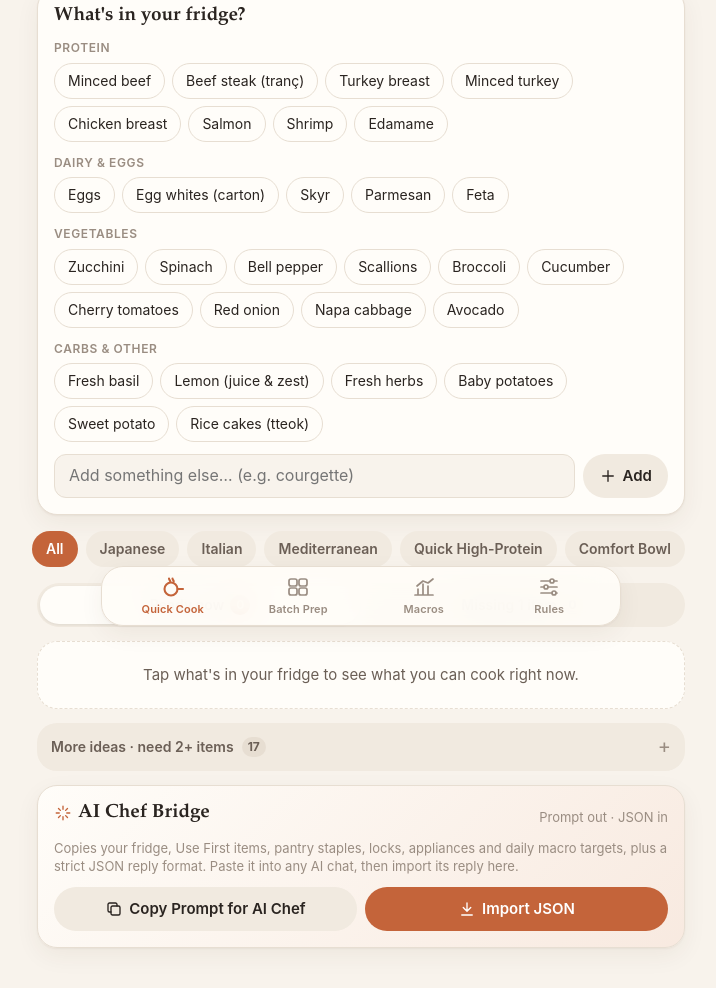
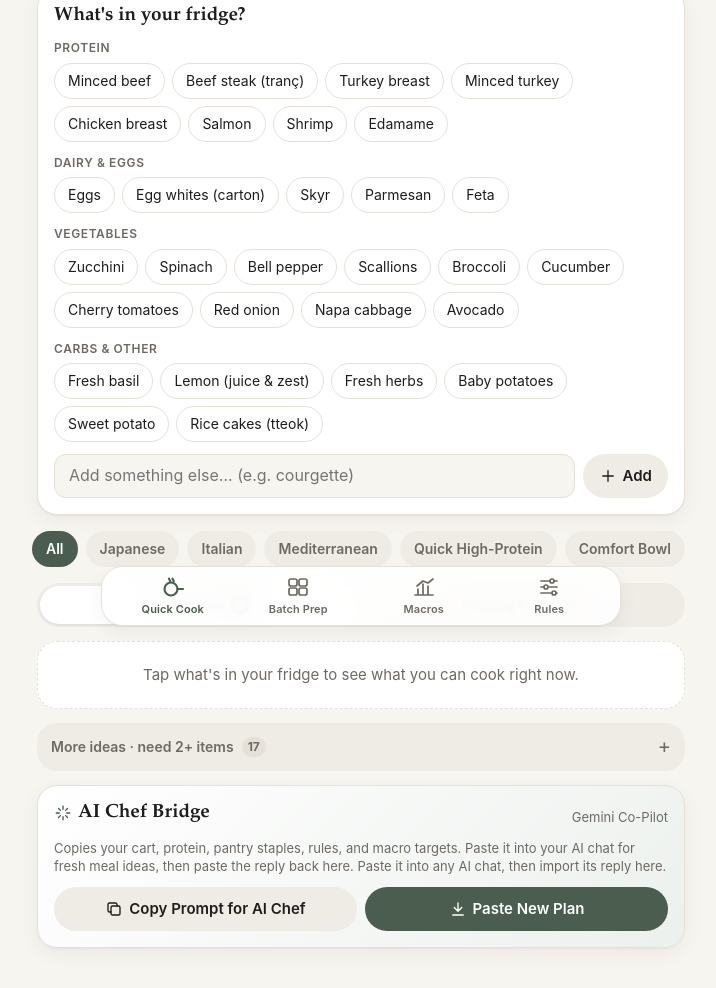
Before and after one commit to Gizem-pl/Kitchin, a plain HTML site: page index.html in a window 1280 px wide. Shown: the part 160-1148 px from the top of the page, without its empty margins (279-995 px from the left). Drawn offline with Linux system fonts and the light colour scheme.

Commit message:
Restyle with Warm Linen & Deep Sage palette; friendlier AI Chef Bridge wording
Co-Authored-By: Claude Sonnet 5.5 <noreply@anthropic.com>

```diff
--- a/index.html
+++ b/index.html
@@ -9,7 +9,7 @@
   <meta name="apple-mobile-web-app-status-bar-style" content="default">
   <meta name="apple-mobile-web-app-title" content="Mise">
   <meta name="format-detection" content="telephone=no">
-  <meta name="theme-color" content="#F8F3EC" media="(prefers-color-scheme: light)">
+  <meta name="theme-color" content="#F7F5F0" media="(prefers-color-scheme: light)">
   <meta name="theme-color" content="#171310" media="(prefers-color-scheme: dark)">
   <link rel="manifest" href="manifest.webmanifest">
   <link rel="apple-touch-icon" href="icons/icon-180.png">
--- a/style.css
+++ b/style.css
@@ -4,29 +4,30 @@
 [hidden] { display: none !important; }
 
 :root {
-  --bg: #F8F3EC;
-  --surface: #FFFDF9;
-  --surface-2: #F1EAE0;
-  --ink: #2A2420;
-  --ink-2: #6B5F56;
-  --muted: #9A8D82;
-  --line: #E7DED2;
-  --accent: #C4643A;
+  --bg: #F7F5F0;
+  --surface: #FFFFFF;
+  --surface-2: #EFECE6;
+  --ink: #1E1D1B;
+  --ink-2: #6E6A63;
+  --muted: #6E6A63;
+  --line: #E6E1D8;
+  --accent: #4A5D4E;
   --accent-ink: #FFFFFF;
-  --accent-soft: #F5E2D6;
-  --sage: #5F8A5A;
-  --sage-soft: #E2ECDD;
-  --amber: #C98A1E;
-  --amber-soft: #FAEBCD;
+  --accent-soft: #E5EBE6;
+  --sage: #4A5D4E;
+  --sage-soft: #E5EBE6;
+  --amber: #B59A6B;
+  --amber-soft: #F4EFE6;
+  --gold-ink: #8A7141;
   --ice: #4A85AA;
   --ice-soft: #DFECF5;
   --danger: #B3473A;
   --danger-soft: #F7E0DC;
-  --c1: #C4643A; --c2: #5F8A5A; --c3: #C98A1E; --c4: #4A85AA; --c5: #8C5B86;
+  --c1: #4A5D4E; --c2: #5F8A5A; --c3: #C98A1E; --c4: #4A85AA; --c5: #8C5B86;
 
   --radius: 20px;
   --radius-sm: 12px;
-  --shadow: 0 1px 2px rgba(70, 45, 20, .05), 0 8px 24px rgba(70, 45, 20, .06);
+  --shadow: 0 1px 2px rgba(30, 29, 27, .04), 0 6px 20px rgba(30, 29, 27, .05);
   --serif: ui-serif, "New York", "Iowan Old Style", "Palatino", Georgia, serif;
   --sans: -apple-system, BlinkMacSystemFont, "SF Pro Text", "Inter", "Segoe UI", Roboto, sans-serif;
   --tabbar-h: 60px;
@@ -44,9 +45,9 @@
     --ink-2: #C5B8AB;
     --muted: #8C7F74;
     --line: #382F29;
-    --accent: #E27D52;
-    --accent-ink: #1A120D;
-    --accent-soft: #3B261B;
+    --accent: #8FAE94;
+    --accent-ink: #11160F;
+    --accent-soft: #1F2A22;
     --sage: #8DB386;
     --sage-soft: #1E2A1C;
     --amber: #E6A944;
@@ -55,7 +56,7 @@
     --ice-soft: #15242E;
     --danger: #E07A6C;
     --danger-soft: #3A1E1A;
-    --c1: #E27D52; --c2: #8DB386; --c3: #E6A944; --c4: #7DB1D3; --c5: #C190BB;
+    --c1: #8FAE94; --c2: #8DB386; --c3: #E6A944; --c4: #7DB1D3; --c5: #C190BB;
     --shadow: 0 1px 0 rgba(255, 255, 255, .03);
   }
 }
@@ -226,7 +227,7 @@ input:focus, select:focus { outline: none; border-color: var(--accent); }
 .rcard-foot { display: flex; flex-wrap: wrap; gap: 6px; align-items: center; }
 .badge { display: inline-flex; align-items: center; gap: 4px; padding: 3px 8px; border-radius: 999px; font-size: 12px; font-weight: 600; background: var(--surface-2); color: var(--ink-2); }
 .badge svg { width: 12px; height: 12px; }
-.badge-hot { background: var(--amber-soft); color: var(--amber); }
+.badge-hot { background: var(--amber-soft); color: var(--gold-ink, var(--amber)); }
 .badge-ice { background: var(--ice-soft); color: var(--ice); }
 .badge-warn { background: var(--danger-soft); color: var(--danger); }
 .missing-row { display: flex; align-items: center; gap: 6px; flex-wrap: wrap; padding: 8px 10px; background: var(--bg); border-radius: var(--radius-sm); font-size: 14px; }
@@ -564,7 +565,7 @@ details.pf[open] > summary::after { content: '−'; }
 .alert-danger .alert-head { color: var(--danger); }
 .alert ul li { font-size: 14px; }
 
-.badge-spoon { background: var(--amber-soft); color: var(--amber); }
+.badge-spoon { background: var(--amber-soft); color: var(--gold-ink, var(--amber)); }
 .badge-fridge { background: var(--sage-soft); color: var(--sage); }
 
 .master { display: flex; gap: 12px; padding: 12px; border-radius: 16px; background: var(--bg); }
--- a/sw.js
+++ b/sw.js
@@ -1,6 +1,6 @@
 // sw.js: network-first offline cache, so the app works in the kitchen without a signal.
 // Network-first means a GitHub Pages deploy shows up on the next online launch.
-const CACHE = 'mise-v2';
+const CACHE = 'mise-v3';
 const ASSETS = ['./', 'index.html', 'style.css', 'ui.js', 'engine.js', 'storage.js', 'recipes.js', 'manifest.webmanifest', 'icons/icon-180.png', 'icons/icon-192.png'];
 
 self.addEventListener('install', (e) => {
--- a/ui.js
+++ b/ui.js
@@ -483,16 +483,16 @@ function gantt(tl, jobs) {
 function aiCard(mode) {
   const both = mode === 'rules';
   const text = mode === 'batch'
-    ? 'Copies your cart, protein grams, locks, appliances, pantry and macro targets, plus a strict JSON reply format.'
-    : 'Copies your fridge, Use First items, pantry staples, locks, appliances and daily macro targets, plus a strict JSON reply format.';
+    ? 'Copies your cart, protein, pantry staples, rules, and macro targets. Paste it into your AI chat for fresh meal ideas, then paste the reply back here.'
+    : 'Copies your cart, protein, pantry staples, rules, and macro targets. Paste it into your AI chat for fresh meal ideas, then paste the reply back here.';
   return `<section class="card ai-card">
-    <div class="card-head"><h2>${I.spark} AI Chef Bridge</h2><span class="hint">Prompt out · JSON in</span></div>
+    <div class="card-head"><h2>${I.spark} AI Chef Bridge</h2><span class="hint">Gemini Co-Pilot</span></div>
     <p class="micro">${both ? 'Send your rules and kitchen to any AI chat, then import the recipe or batch plan JSON it replies with.' : text} Paste it into any AI chat, then import its reply here.</p>
     <div class="btn-row">
       ${both
         ? `<button type="button" class="btn btn-soft" data-act="copyPrompt" data-v="recipe">${I.copy}Recipe prompt</button><button type="button" class="btn btn-soft" data-act="copyPrompt" data-v="batch">${I.copy}Batch prompt</button>`
         : `<button type="button" class="btn btn-soft" data-act="copyPrompt" data-v="${mode}">${I.copy}Copy Prompt for AI Chef</button>`}
-      <button type="button" class="btn btn-primary" data-act="openImport">${I.download}Import JSON</button>
+      <button type="button" class="btn btn-primary" data-act="openImport">${I.download}Paste New Plan</button>
     </div>
   </section>`;
 }
```
Also changed, not shown: manifest.webmanifest.
